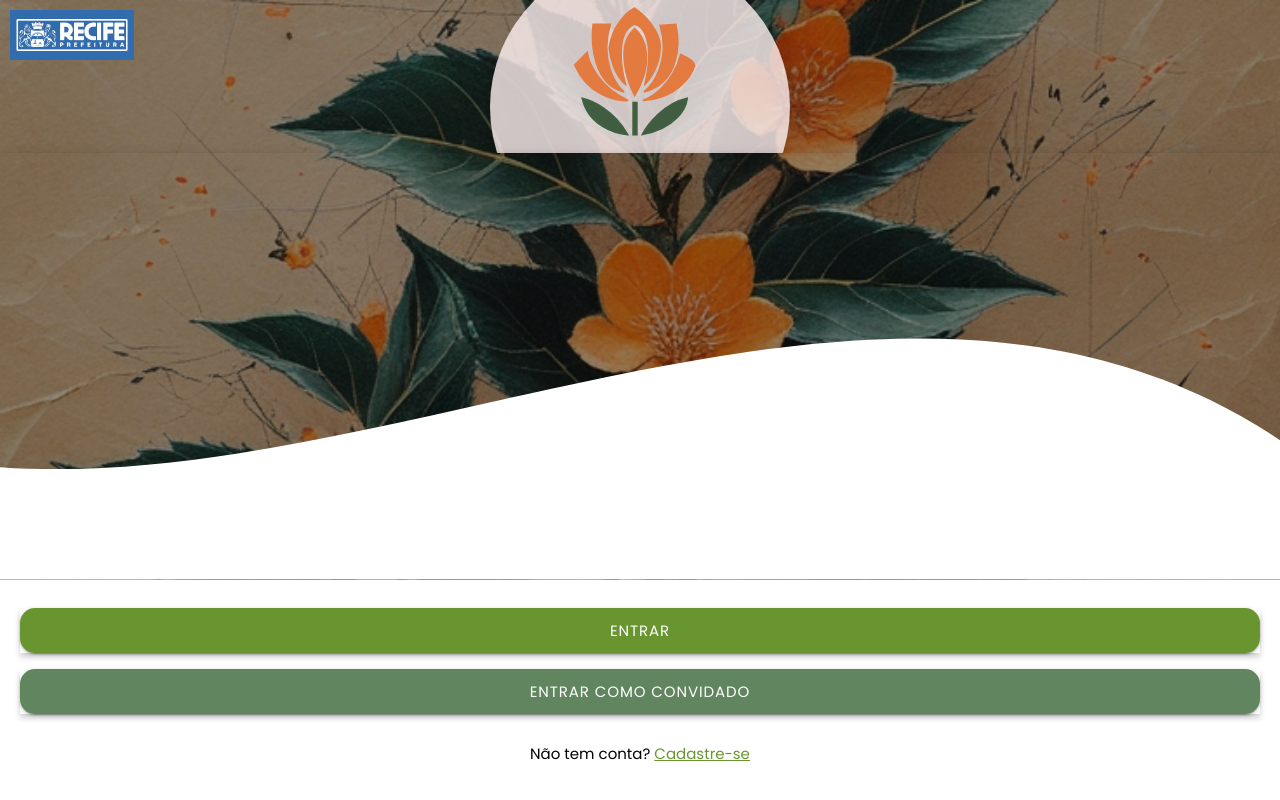
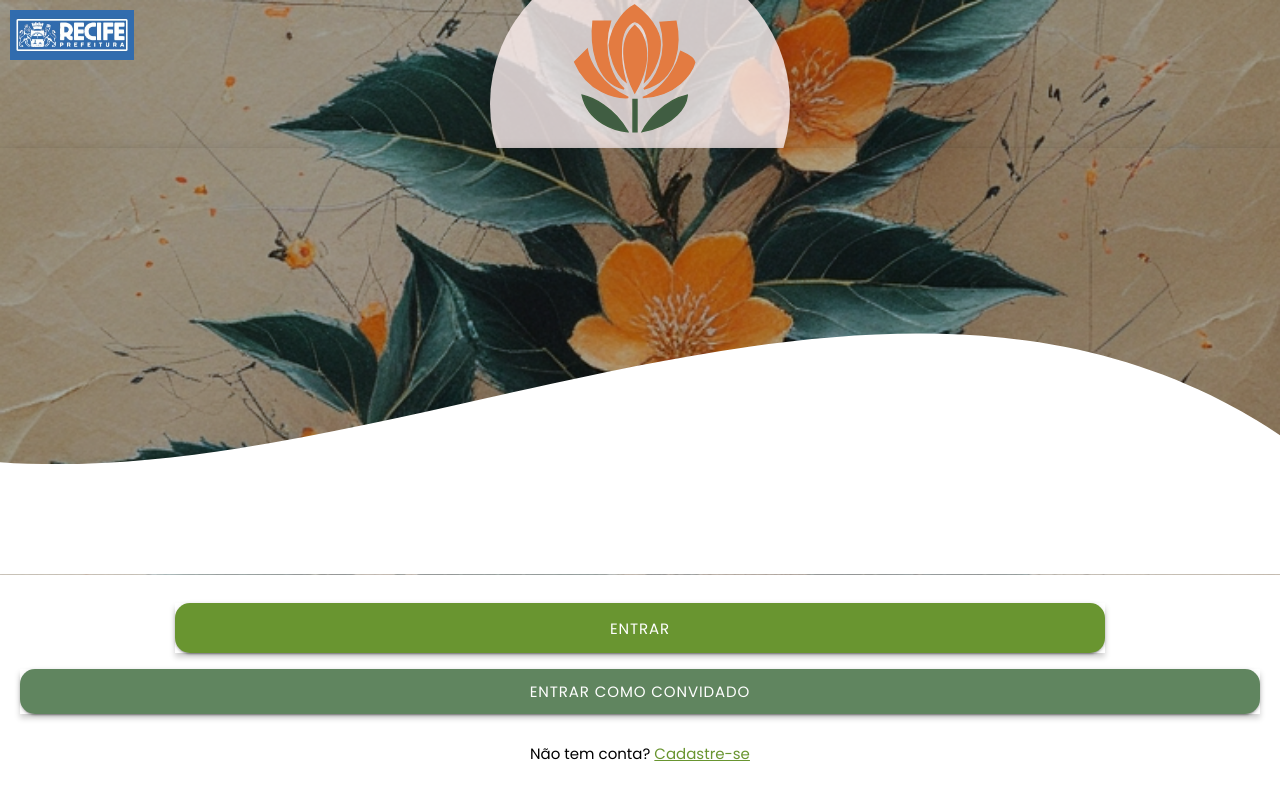
Before and after one commit to projeto-flor-da-cidade/Mobile, a React (Vite) app: page /home in a window 1280 px wide. Built offline with nearby package versions, Linux system fonts and the light colour scheme.

Commit message:
fazendo os tocs de arthur, lá ele

```diff
--- a/src/pages/home/Home.css
+++ b/src/pages/home/Home.css
@@ -20,8 +20,9 @@
   left: 0;
   right: 0;
   bottom: 0;
-  background-color: rgba(0, 0, 0, 0.4);
+  background: rgba(0, 50, 100, 0.3); /* Azul escuro com transparência */
   z-index: 0;
+  mix-blend-mode: multiply;
 }
 
 /*
@@ -125,7 +126,17 @@
 /* ----------------------------------------
    Botões e texto
 ----------------------------------------- */
-.botao-entrar,
+
+.botao-entrar{
+  --border-radius: 15px;
+  width: 75%;
+  margin: 8px 0;
+  font-size: 15px;
+  font-family: 'Poppins', sans-serif;
+  box-shadow: 0 4px 6px rgba(0, 0, 0, 0.2);
+  height: 50px;
+}
+
 .botao-convidado {
   --border-radius: 15px;
   width: 100%;
```
